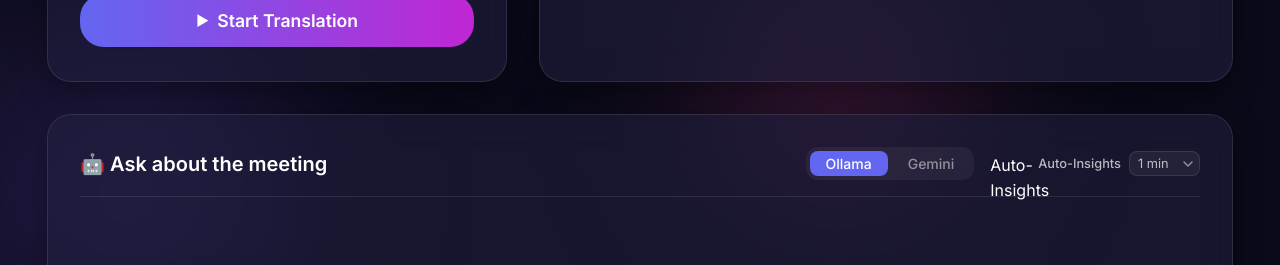
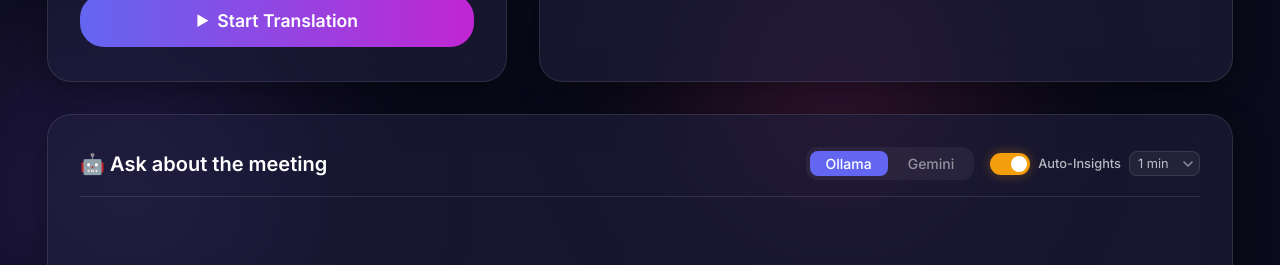
Before and after one commit to warrentalex26/Real-Time-Translator-WebGPU-Whisper, a website built with Vite: page index.html in a window 1280 px wide. Shown: the part 514-779 px from the top of the page. Built offline with nearby package versions, Linux system fonts and the light colour scheme; files whose address does not match are found by name.

Commit message:
refactor: remove data-i18n attribute from auto-insight toggle label

```diff
--- a/index.html
+++ b/index.html
@@ -154,7 +154,7 @@
                 </button>
               </div>
               <div class="auto-insight-controls">
-                <label class="toggle-switch" title="Auto-Insights" data-i18n="auto_insight_label">
+                <label class="toggle-switch" title="Auto-Insights">
                   <input type="checkbox" id="auto-insight-toggle" checked />
                   <span class="toggle-slider"></span>
                 </label>
```
